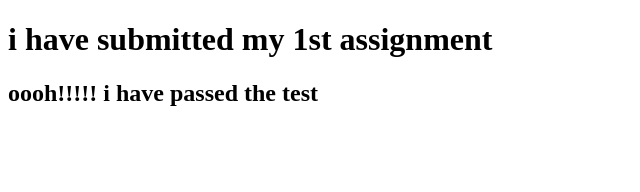
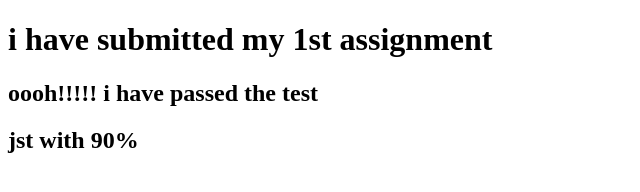
Before and after one commit to smarty81710/test-corsera, a plain HTML site: page site/mod1.html in a window 1280 px wide. Shown: the whole page, without its empty margins (0-640 px from the left). Drawn offline with Linux system fonts and the light colour scheme.

Commit message:
another change

```diff
--- a/site/mod1.html
+++ b/site/mod1.html
@@ -6,6 +6,7 @@
 <body>
 <h1>i have submitted my 1st assignment</h1>
 <h2>oooh!!!!! i have passed the test</h2>
+<h2>jst with 90%</h2>
 
 </body>
 </html>
```
